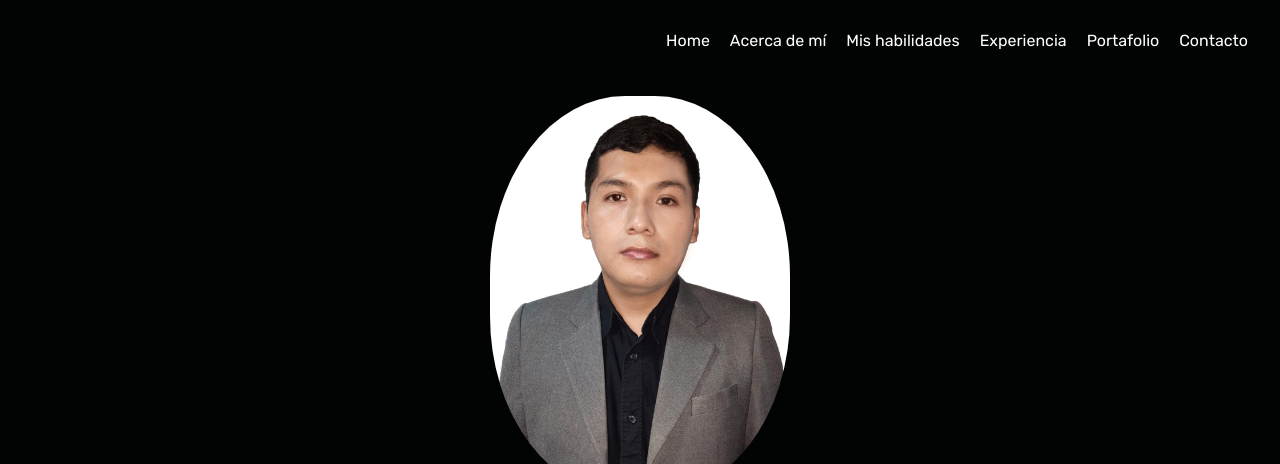
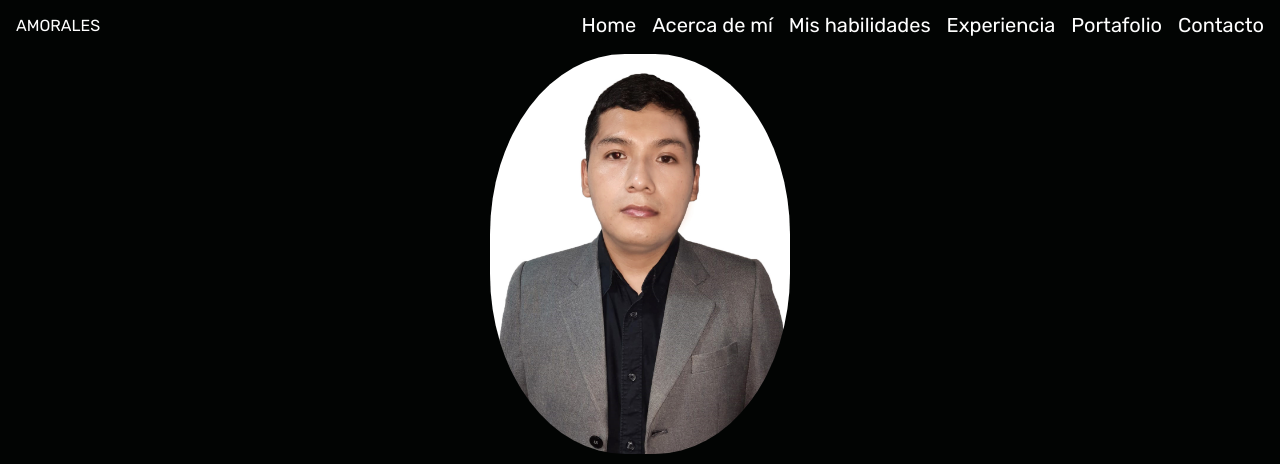
Before and after one commit to Alan-Morales3112/Portafolio-7, a plain HTML site: page index.html in a window 1280 px wide. Shown: the top 464 px of the page. Drawn offline with Linux system fonts and the light colour scheme.

Commit message:
cambios con js

```diff
--- a/assets/css/style.css
+++ b/assets/css/style.css
@@ -1,6 +1,6 @@
 @import url('https://fonts.googleapis.com/css2?family=Rubik:ital,wght@0,400;0,500;1,600&display=swap');
 
-/*font-family: 'Rubik', sans-serif;*/
+
 
 :root{
 
@@ -27,38 +27,6 @@ img{
     max-width: 100%;
 }
 
-.nav{
-    display: flex;
-    padding: 0.5rem 1rem;
-
-    align-items: center;
-    justify-content: space-between;
-    height: 80px;
-}
-
-label>img{
-    width: 30px;
-}
-
-#btn-menu{
-    visibility: hidden;
-}
-
-.nav-menu{
-    position: absolute;
-    background: var(--black);
-    width: 100%;
-    top: 80px;
-    min-height: calc( 100vh - 80px );
-    padding: 1.5rem 1rem;
-    flex-direction: column;
-    justify-content: space-evenly;
-    align-items: center;
-    color: white;
-    display: flex;
-    left: -100%;
-    transition: left .5s linear;
-}
 .nav-item{
     list-style: none;
     font-size: 1.25rem;
@@ -69,9 +37,68 @@ label>img{
     text-decoration: none;
 }
 
-#btn-menu:checked ~ .nav-menu{
+
+a {
+    text-decoration: none;
+    color: inherit;
+}
+
+.navbar {
+
+    height: 50px;
+    padding: 0 1rem;
+    position: fixed;
+    width: 100%;
     left: 0;
+    top: 0;
+    background-color: var(--black);
+    display: flex;
+    justify-content: space-between;
+    align-items: center;
+    z-index: 100;
 }
+
+.menu {
+    position: fixed;
+    background-color: var(--black);
+    top: 50px;
+    left: 0;
+    width: 50%;
+    height: 100vh;
+
+    display: flex;
+    flex-direction: column;
+    justify-content: center;
+    align-items: center;
+    gap: 1rem;
+
+    transform: translateX(-150%);
+    transition: transform 0.5s;
+}
+
+.menu-show {
+    transform: translateX(0);
+}
+
+.bx-menu {
+    font-size: 2rem;
+    cursor: pointer;
+}
+
+@media screen and (min-width: 768px) {
+    .bx-menu {
+        display: none;
+    }
+
+    .menu {
+        position: static;
+        width: auto;
+        height: auto;
+        flex-direction: row;
+        transform: translateX(0);
+    }
+}
+
 
 .header{
     background-image: url("../images/Vectores/Rectangle 34.svg");
@@ -163,7 +190,7 @@ label>img{
     align-content: center;
     justify-content: center;
     position: relative;
-    left: 26rem;
+    left: 26rem;/*26renm*/
 
 
 }
@@ -212,7 +239,7 @@ h2{
     font-size: 2rem;
     margin-bottom: 1rem;
 }
-/**/
+
 .section-about{
     padding: 1rem 1.5rem;
     text-align: center;
@@ -288,6 +315,11 @@ h6{
 .footer-container{
     padding: 10px;
 }
+
+.acerca{
+    display: flex;
+    flex-direction: column;
+}
 @media screen and (min-width: 600px ) {
     .header-information{
         padding: 1rem 4.5rem;
@@ -307,20 +339,7 @@ h6{
 }
 
 @media screen and (min-width: 768px) {
-    label{
-        display: none;
-    }
-    .nav-menu{
-        position: static;
-        flex-direction: row;
-        min-height: auto;
-        justify-content: end;
-        background-color: transparent;
-    }
-    .nav-item{
-        padding-left: 1.25rem;
-        font-size: 1rem;
-    }
+
 
     .section-about{
         padding: 3rem 5rem;
@@ -390,7 +409,7 @@ h6{
 
 
 .section-experience{
-    padding: 2rem 1.5rem;
+    padding: 1rem 1.5rem;
     text-align: center;
 
 }
--- /dev/null
+++ b/assets/js/main.js
@@ -0,0 +1,6 @@
+const iconMenu = document.querySelector(".bx-menu");
+const menu = document.querySelector(".menu");
+
+iconMenu.addEventListener("click", function () {
+    console.log(menu.classList.toggle("menu-show"));
+});
--- a/index.html
+++ b/index.html
@@ -10,35 +10,35 @@
 </head>
 <body>
     <header class="header">
-        <nav class="nav">
-            <input type="checkbox" id="btn-menu">
-            <label for="btn-menu">
-                <img src="Íconos/menu.svg" alt="" class="nav-icono">
-            </label>
+        <nav class="navbar">
+            <a href="#">AMORALES</a>
 
-            <ul class="nav-menu">
+            <ul class="menu">
                 <li class="nav-item">
-                    <a href="#">Home</a>
+                    <a href="#home">Home</a>
                 </li>
                 <li class="nav-item">
-                    <a href="#">Acerca de mí</a>
+                    <a href="#about">Acerca de mí</a>
                 </li>
                 <li class="nav-item">
-                    <a href="#">Mis habilidades</a>
+                    <a href="#skill">Mis habilidades</a>
                 </li>
                 <li class="nav-item">
-                    <a href="#">Experiencia</a>
+                    <a href="#experience">Experiencia</a>
                 </li>
                 <li class="nav-item">
-                    <a href="#">Portafolio</a>
+                    <a href="#projects">Portafolio</a>
                 </li>
                 <li class="nav-item">
-                    <a href="#">Contacto</a>
+                    <a href="#contact">Contacto</a>
                 </li>
             </ul>
+            <i class='bx bx-menu'><span>&#8801</span></i>
         </nav>
+        <br>
+        <br>
         <section
-        class="header-information">
+        class="header-information" id="home">
             <img class="foto" src="./Imágenes/fotoooo.jpg" alt="">
             <div class="header-text">
                 <div class="titulo"><h2>Hola, soy Alan</h2>
@@ -58,19 +58,19 @@
     </header>
 
     <main>
-        <section class="section-about">
+        <section class="section-about" id="about">
             <h2>Acerca de mí</h2>
-            <div class="acerca"> Lorem ipsum dolor sit amet consectetur adipisicing elit. Esse debitis amet necessitatibus doloremque id quasi iste itaque reiciendis, ut porro doloribus vitae officiis non! Recusandae ab est id. Placeat quo, eligendi porro omnis maiores, rerum voluptatibus, qui praesentium quod nihil quis hic. Saepe provident delectus quod itaque.</p><br>
+            <div class="acerca" > Lorem ipsum dolor sit amet consectetur adipisicing elit. Esse debitis amet necessitatibus doloremque id quasi iste itaque reiciendis, ut porro doloribus vitae officiis non! Recusandae ab est id. Placeat quo, eligendi porro omnis maiores, rerum voluptatibus, qui praesentium quod nihil quis hic. Saepe provident delectus quod itaque.</p><br>
+                <br>
+                <div class="vector"><div class="vector11">
+                    <div class="vector12"></div>
+                </div>
+                </div>
+            </div><br>
 
 
-            </div><br>
-
-            <div class="vector"><div class="vector11">
-                <div class="vector12"></div>
-            </div>
-            </div>
             <h2>Mis habilidades</h2>
-            <div class="skill-container">
+            <div class="skill-container" id="skill">
                 <div class="skill-card">
                    <div class="shade"><img src="./Íconos/mobile.svg" alt=""></div><br>
                     <h6>Mobil app design</h6>
@@ -95,10 +95,10 @@
             </div>
         </section>
 
-        <section class="section-experience">
+        <section class="section-experience" id="experience">
             <h2>Experiencia</h2>
 
-            <div class="experience-container">
+            <div class="experience-container" >
 
             <div class="underline"><p><br>2016-2018</p><hr></div>
 
@@ -130,7 +130,7 @@
             </div>
         </section>
         <div class="portafolio"><h2>Portafolio</h2></div>
-        <section class="section-projects">
+        <section class="section-projects" id="projects">
 
             <div class="img-container">
                 <img src="./Imágenes/ejemplo 1.png" alt="">
@@ -150,7 +150,7 @@
 
     </main>
     <br><br>
-    <footer class="section-about">
+    <footer class="section-about" id="contact">
         <h2>Contacto</h2>
 
         <div class="footer-container">
@@ -173,6 +173,6 @@
         <div class="portafolio"><h6>Hecho con &#9829 en Academlo</h6></div>
     </footer>
 
-
+    <script src="./assets/js/main.js"></script>
 </body>
 </html>
```
